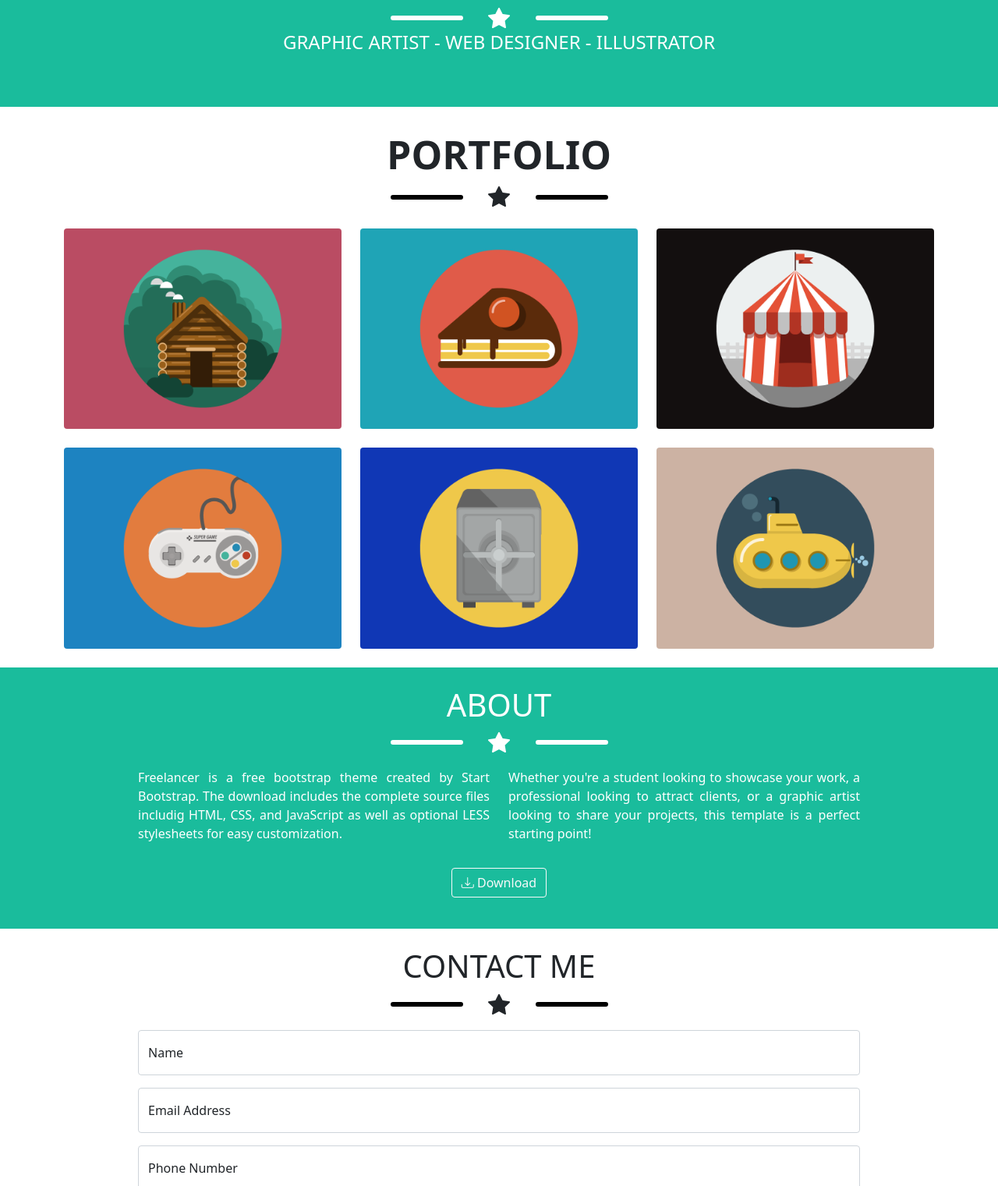
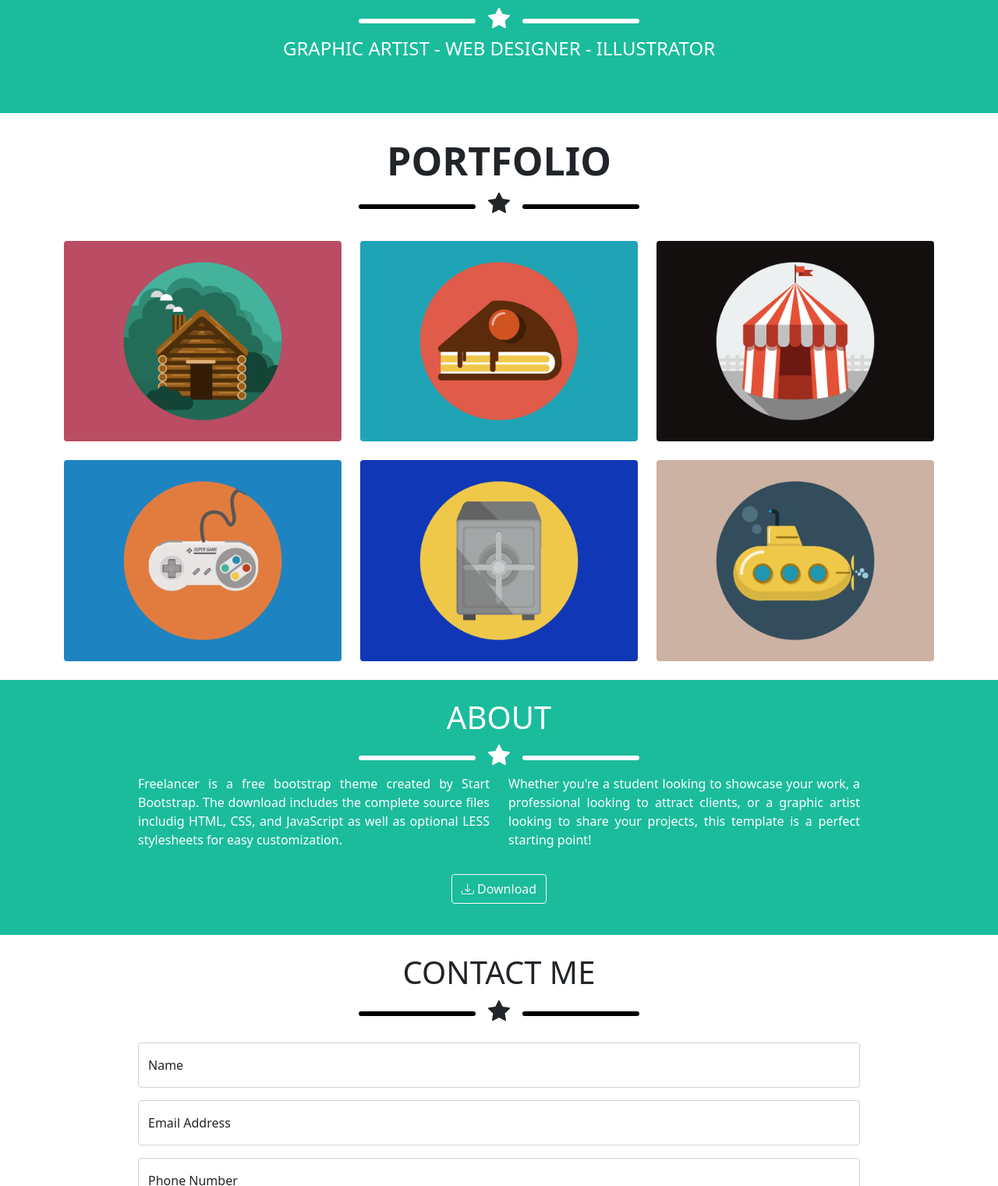
Before and after one commit to MatteoJoel91/html-css-bootstrap-freelancer, a plain HTML site: page index.html in a window 1280 px wide. Shown: the part 405-1926 px from the top of the page at 78% size. Drawn offline with nearby package versions, Linux system fonts and the light colour scheme.

Commit message:
push finale

```diff
--- a/index.html
+++ b/index.html
@@ -59,20 +59,12 @@
             </span>
 
             <!--Stella tra 2 Barre  -->
-            <div class="d-flex justify-content-center align-items-center text-center">
-                <div class="col-sm-2 col-md-1">
+            <div class="d-flex justify-content-center align-items-center col-7">
                 <div class="ms_barra bg-white"></div>
+                <div class="h3 text-white mx-3">
+                    <i class="bi bi-star-fill"></i>
                 </div>
-
-                <div class="col-1">
-                    <span class="h3 text-white ms-auto">
-                        <i class="bi bi-star-fill"></i>
-                    </span>
-                </div>
-
-                <div class="col-sm-2 col-md-1">
                 <div class="ms_barra bg-white"></div>
-                </div>
             </div>
 
 
@@ -88,28 +80,21 @@
     <!-- Inizio del Main -->
     <main class="mt-4 ">
         <div class="container-md">
-            <div class="row">
+            <div class="row justify-content-center">
                 <span class="ms_text-big text-center">
                     PORTFOLIO
                 </span>
+                <!--Stella tra 2 Barre  -->
+                <div class="d-flex justify-content-center align-items-center col-7">
+                    <div class="ms_barra bg-black"></div>
+                    <div class="h3 mx-3">
+                        <i class="bi bi-star-fill"></i>
                     </div>
-
-            <!--Stella tra 2 Barre  -->
-            <div class="d-flex justify-content-center align-items-center text-center">
-                <div class="col-sm-2 col-md-1">
-                    <div class="ms_barra bg-black"></div>
-                </div>
-
-                <div class="col-1">
-                    <span class="h3 ms-auto">
-                        <i class="bi bi-star-fill"></i>
-                    </span>
-                </div>
-
-                <div class="col-sm-2 col-md-1">
                     <div class="ms_barra bg-black"></div>
                 </div>
             </div>
+
+
 
 
 
@@ -178,22 +163,17 @@
                     </span>
 
                     <!--Stella tra 2 Barre  -->
-                    <div class="d-flex justify-content-center align-items-center text-center mb-3">
-                        <div class="col-sm-2 col-md-1">
+                    <div class="d-flex justify-content-center align-items-center col-7">
                         <div class="ms_barra bg-white"></div>
+                        <div class="h3 text-white mx-3">
+                            <i class="bi bi-star-fill"></i>
                         </div>
-
-                        <div class="col-1">
-                            <span class="h3 text-white ">
-                                <i class="bi bi-star-fill"></i>
-                            </span>
-                        </div>
-
-                        <div class="col-sm-2 col-md-1">
                         <div class="ms_barra bg-white"></div>
                     </div>
                 </div>
 
+
+                <div class="row justify-content-center align-items-center text-white">
                     <!-- Paragrafo sinistra -->
                     <div class="col-sm-12 col-md-5 ms_text">
                         <p>
@@ -220,6 +200,7 @@
                         <button type="button" class="btn btn-outline-light"><i class="bi bi-download"></i> Download </button>
                     </div>
                 </div>
+
              </div>
         </section>
         <!-- Fine sezione About -->
@@ -233,20 +214,12 @@
                 </span>
 
                 <!--Stella tra 2 Barre  -->
-                <div class="d-flex justify-content-center align-items-center text-center">
-                    <div class="col-sm-2 col-md-1">
+                <div class="d-flex justify-content-center align-items-center col-7">
                     <div class="ms_barra bg-black"></div>
+                    <div class="h3 mx-3">
+                        <i class="bi bi-star-fill"></i>
                     </div>
-
-                    <div class="col-1">
-                        <span class="h3 ms-auto">
-                            <i class="bi bi-star-fill"></i>
-                        </span>
-                    </div>
-
-                    <div class="col-sm-2 col-md-1">
                     <div class="ms_barra bg-black"></div>
-                    </div>
                 </div>
 
                 <!-- Inizio del form -->
--- a/style.css
+++ b/style.css
@@ -39,7 +39,7 @@ a{
 }
 .ms_barra{
     height: 6px;
-    width: 100%;
+    width: 150px;
     border-radius: 5px;
 }
 .ms_none{
```
Lines whose indentation alone changed are shown as unchanged.
